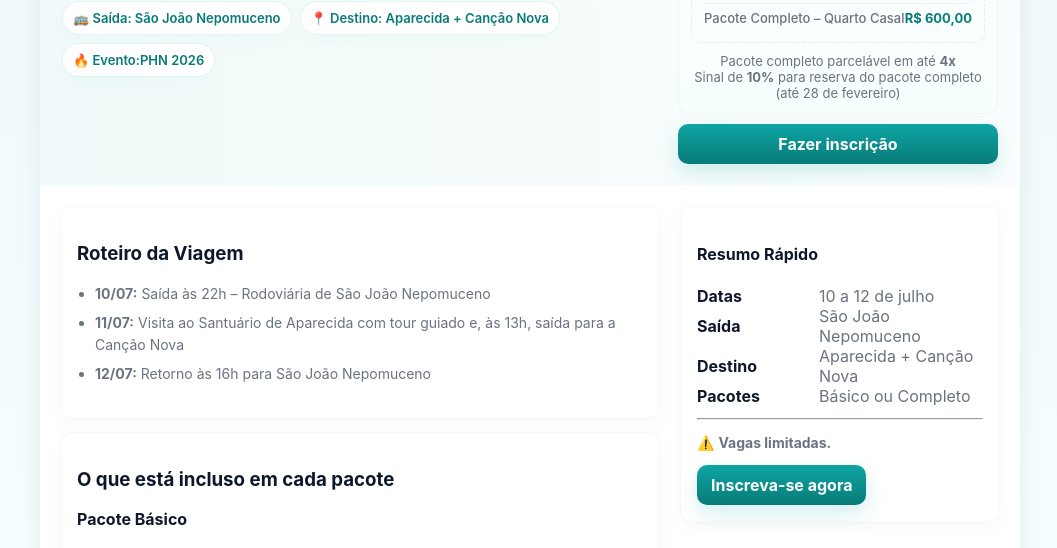
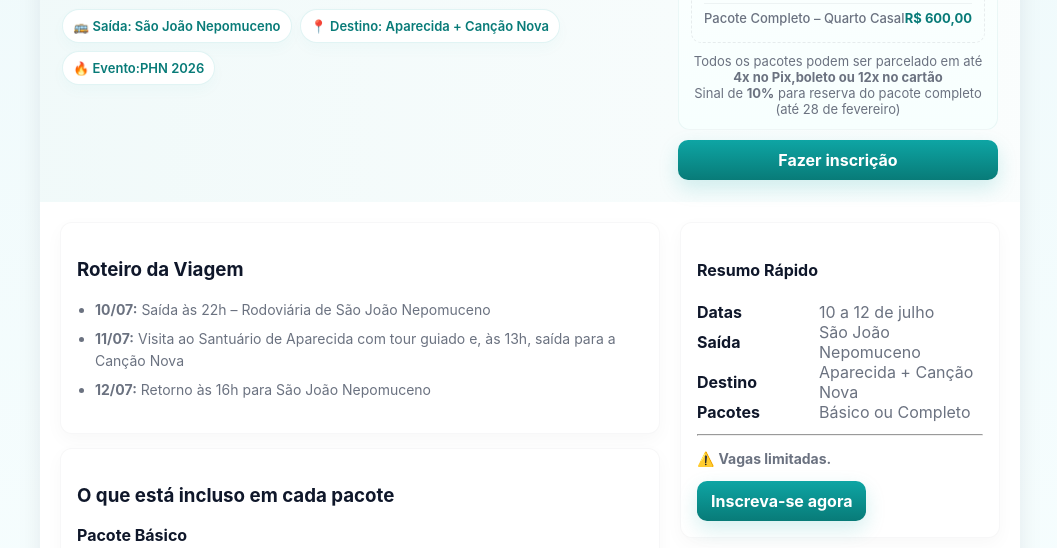
Before and after one commit to lferodrigues/garbosa-turismo, a plain HTML site: page phn.html in a window 1280 px wide. Shown: the part 250-798 px from the top of the page, without its empty margins (110-1167 px from the left). Drawn offline with Linux system fonts and the light colour scheme.

Commit message:
Atualizar o phn.html

```diff
--- a/phn.html
+++ b/phn.html
@@ -64,7 +64,7 @@
       </div>
 
       <div style="margin-top:10px;font-size:13px;color:var(--muted)">
-        Pacote completo parcelável em até <strong>4x</strong><br>
+        Todos os pacotes podem ser parcelado em até <strong>4x no Pix,boleto ou 12x no cartão</strong><br>
         Sinal de <strong>10%</strong> para reserva do pacote completo (até 28 de fevereiro)
       </div>
     </div>
```
